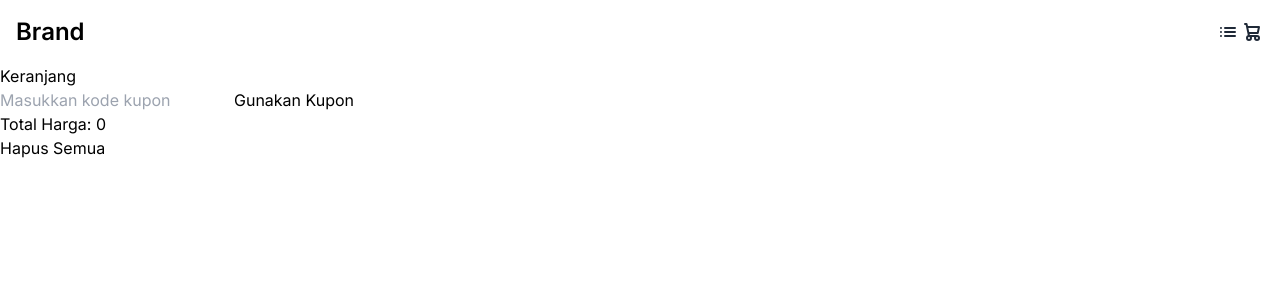
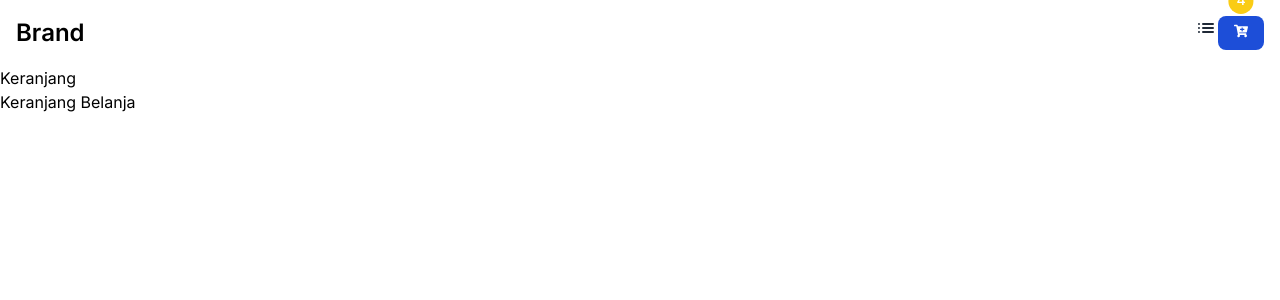
Before and after one commit to nadiyahatkh/blog-project, a Next.js app: page /cart in a window 1280 px wide. Shown: the top 300 px of the page. Built offline with nearby package versions, Linux system fonts and the light colour scheme.

Commit message:
cart page

```diff
--- a/app/cart/page.js
+++ b/app/cart/page.js
@@ -1,54 +1,37 @@
 'use client'
-import { useState } from 'react';
+import { useState, useEffect } from 'react';
 import CartItem from '../components/CartItems';
 
+
 const Cart = () => {
-  const [cartItems, setCartItems] = useState([]);
+  const [cart, setCart] = useState([]); // State untuk menyimpan keranjang belanja
 
+  useEffect(() => {
+    const storedCart = localStorage.getItem('cart');
+    if (storedCart) {
+      setCart(JSON.parse(storedCart));
+    }
+  }, []);
 
-  const handleRemoveItem = (id) => {
-    const updatedCart = cartItems.filter(item => item.id !== id);
-    setCartItems(updatedCart);
-  };
-
-  const handleUpdateQuantity = (id, quantity) => {
-    const updatedCart = cartItems.map(item => {
-      if (item.id === id) {
-        return { ...item, quantity: parseInt(quantity) };
-      }
-      return item;
-    });
-    setCartItems(updatedCart);
-  };
+  useEffect(() => {
+    localStorage.setItem('cart', JSON.stringify(cart));
+  }, [cart]);
 
   const handleApplyCoupon = (couponCode) => {
   };
 
-  const totalPrice = cartItems.reduce((acc, item) => acc + item.price * item.quantity, 0);
+  const removeFromCart = (itemId) => {
+    const updatedCart = cart.filter(item => item.id !== itemId);
+    setCart(updatedCart);
+  };
 
   return (
     <div className="">
       <h1 className="">Keranjang</h1>
       <div className="">
-        {cartItems.map(item => (
-          <CartItem
-            key={item.id}
-            item={item}
-            onRemove={() => handleRemoveItem(item.id)}
-            onUpdateQuantity={(quantity) => handleUpdateQuantity(item.id, quantity)}
-          />
-        ))}
+        <CartItem cart={cart} removeFromCart={removeFromCart} />
       </div>
-      <div className="">
-        <div className="">
-          <input type="text" placeholder="Masukkan kode kupon" />
-          <button onClick={() => handleApplyCoupon()}>Gunakan Kupon</button>
-        </div>
-        <div className="">
-          <h3>Total Harga: {totalPrice}</h3>
-          <button onClick={() => setCartItems([])}>Hapus Semua</button>
-        </div>
-      </div>
+
     </div>
   );
 };
--- a/app/components/CartItems.js
+++ b/app/components/CartItems.js
@@ -1,20 +1,18 @@
 import React from 'react';
 
-const CartItem = ({ item, onRemove, onUpdateQuantity }) => {
+const CartItem = ({ cart, removeFromCart }) => {
   return (
-    <div className="">
-      <img src={`/images/${item.image}`} alt={item.name} />
-      <div className="">
-        <h3>{item.name}</h3>
-        <p>{item.price}</p>
-        <input
-          type="number"
-          min="1"
-          value={item.quantity}
-          onChange={(e) => onUpdateQuantity(e.target.value)}
-        />
-        <button onClick={onRemove}>Hapus</button>
-      </div>
+    <div>
+      <h2>Keranjang Belanja</h2>
+      <ul>
+        {cart.map(item => (
+          <li key={item.id}>
+            <div>{item.name}</div>
+            <div>Price: ${item.price}</div>
+            <button onClick={() => removeFromCart(item.id)}>Hapus</button>
+          </li>
+        ))}
+      </ul>
     </div>
   );
 };
--- a/app/components/ProductCard.js
+++ b/app/components/ProductCard.js
@@ -1,11 +1,10 @@
-import React from 'react';
 
-const ProductCard = ({ product, handleAddToCart }) => {
+export default function ProductCard({product, onAddToCart}){
 
   return (
     <div className="w-full max-w-sm bg-white border border-gray-200 rounded-lg shadow dark:bg-gray-800 dark:border-gray-700 my-5">
       <a href="#">
-        <img className="p-8 rounded-t-lg object-cover h-96 w-full" src={product.image} alt="product image" />
+        <img className="p-8 rounded-t-lg object-cover h-96 w-full" priority src={product.image} alt={product.name} />
       </a>
       <div className="px-5 pb-5">
         <a href="#">
@@ -13,11 +12,9 @@ const ProductCard = ({ product, handleAddToCart }) => {
         </a>
         <div className="flex items-center justify-between mt-3">
           <span className="text-3xl font-bold text-gray-900 dark:text-white">Rp{product.price}</span>
-            <button onClick={() => handleAddToCart(product.id)}>Tambah ke Keranjang</button>
+          <button onClick={() => onAddToCart(product)}>Tambah ke Keranjang</button>
         </div>
       </div>
     </div>
   );
-};
-
-export default ProductCard;
+  };
--- a/app/data/productsData.js
+++ b/app/data/productsData.js
@@ -2,48 +2,48 @@ export const productsData = [
     {
       id: 1,
       name: 'Kipas Angin',
-      image: 'product1.jpg',
-      price: 100,
+      image: 'https://cdn.eraspace.com/media/catalog/product/a/i/airpods_3rd_generation__1_1.jpg',
+      price: 400,
       category: 'elektronik',
     },
     {
       id: 2,
       name: 'Produk 2',
-      image: 'product1.jpg',
+      image: 'https://cdn.eraspace.com/media/catalog/product/a/i/airpods_3rd_generation__1_1.jpg',
       price: 100,
-      quantity:10,
+      stock:10,
       category: 'pakaian',
     },
     {
       id: 3,
       name: 'Produk 2',
-      image: 'product1.jpg',
+      image: 'https://cdn.eraspace.com/media/catalog/product/a/i/airpods_3rd_generation__1_1.jpg',
       price: 100,
-      quantity:10,
+      stock:10,
       category: 'pakaian',
     },
     {
       id: 4,
       name: 'Produk 2',
-      image: 'product1.jpg',
+      image: 'https://cdn.eraspace.com/media/catalog/product/a/i/airpods_3rd_generation__1_1.jpg',
       price: 100,
-      quantity:10,
+      stock:10,
       category: 'pakaian',
     },
     {
       id: 5,
       name: 'Produk 2',
-      image: 'product1.jpg',
+      image: 'https://cdn.eraspace.com/media/catalog/product/a/i/airpods_3rd_generation__1_1.jpg',
       price: 100,
-      quantity:10,
+      stock:10,
       category: 'pakaian',
     },
     {
       id: 6,
       name: 'Produk 2',
-      image: 'product1.jpg',
+      image: 'https://cdn.eraspace.com/media/catalog/product/a/i/airpods_3rd_generation__1_1.jpg',
       price: 100,
-      quantity:10,
+      stock:10,
       category: 'pakaian',
     }
   ];
--- a/app/navbar.jsx
+++ b/app/navbar.jsx
@@ -1,23 +1,29 @@
 "use client"
 import Link from 'next/link'
+import { useRouter } from 'next/router'
+import {FaCartPlus} from 'react-icons/fa'
 
 export default function Navbar(){
+
 
     return (
         <nav className="bg-white border-gray-200 dark:bg-gray-900">
         <div className="max-w-screen-xl flex flex-wrap items-center justify-between mx-auto p-4">
             <span className="self-center text-2xl font-semibold whitespace-nowrap dark:text-white">Brand</span>
-        <div className="flex md:order-2 space-x-3 md:space-x-0 rtl:space-x-reverse">
-        <Link href="/pages">
+        <div className="flex ml-auto">
+        <Link href="/">
         <svg class="w-6 h-6 text-gray-800 dark:text-white" aria-hidden="true" xmlns="http://www.w3.org/2000/svg" width="24" height="24" fill="none" viewBox="0 0 24 24">
             <path stroke="currentColor" stroke-linecap="round" stroke-width="2" d="M9 8h10M9 12h10M9 16h10M4.99 8H5m-.02 4h.01m0 4H5"/>
         </svg>
 
         </Link>
-        <Link href="/cart">
-        <svg className="w-6 h-6 text-gray-800 dark:text-white" aria-hidden="true" xmlns="http://www.w3.org/2000/svg" width="24" height="24" fill="none" viewBox="0 0 24 24">
-                <path stroke="currentColor" stroke-linecap="round" stroke-linejoin="round" stroke-width="2" d="M5 4h1.5L9 16m0 0h8m-8 0a2 2 0 1 0 0 4 2 2 0 0 0 0-4Zm8 0a2 2 0 1 0 0 4 2 2 0 0 0 0-4Zm-8.5-3h9.25L19 7H7.312"/>
-            </svg>
+        <Link href="./cart">
+
+        <button className='text-white bg-blue-700 hover:bg-blue-800 focus:ring-4 focus:outline-none focus:ring-blue-300 font-medium rounded-lg text-sm px-4 py-2 text-center dark:bg-blue-600 dark:hover:bg-blue-700 dark:focus:ring-blue-800'>
+        <FaCartPlus className='mb-1'/>
+        <span className="absolute top-0 left-100 transform -translate-x-1/2 -translate-y-1/2 rounded-full px-2 py-1 bg-yellow-400">4</span>
+
+        </button>
         </Link>
 
         </div>
--- a/app/pages/page.js
+++ b/app/page.jsx
@@ -1,14 +1,17 @@
 'use client'
-import { useState } from 'react';
-import { productsData } from '../data/productsData';
-import ProductCard from '../components/ProductCard';
+import { useState, useEffect } from 'react';
+import { productsData } from './data/productsData';
+import ProductCard from './components/ProductCard';
+import Cart from './cart/page';
 
-const Home = () => {
-  const [products, setProducts] = useState(productsData);
+export default function Home(){
+    const [products, setProducts] = useState(productsData);
   const [category, setCategory] = useState('all');
   const [cart, setCart] = useState([]);
 
-
+  const handleAddToCart = (product) => {
+    setCart(prevCart => [...prevCart, product]);
+  };
 
   const handleFilter = (category) => {
     setCategory(category);
@@ -21,18 +24,8 @@ const Home = () => {
     }
   };
 
-  const handleAddToCart = (productId) => {
-    console.log(handleAddToCart)
-    const existingProductIndex = cart.findIndex(item => item.id === productId);
-    if (existingProductIndex !== -1) {
-      const updatedCart = [...cart];
-      updatedCart[existingProductIndex].quantity += 1;
-      setCart(updatedCart);
-    } else {
-      const productToAdd = products.find(product => product.id === productId);
-      setCart([...cart, { ...productToAdd, quantity: 1 }]);
-    }
-  };
+
+
 
 
 
@@ -49,12 +42,10 @@ const Home = () => {
             <ProductCard
             key={product.id}
             product={product}
-            handleAddToCart={handleAddToCart}
+            onAddToCart={() => handleAddToCart(product)} // Menambahkan properti untuk menangani penambahan ke keranjang
             />
           ))}
         </div>
       </div>
   );
 };
-
-export default Home;
```
Also changed, not shown: package.json (+5 -4 lines), app/page.js (added), 1 other file (tests, documents, lock files or other folders).
